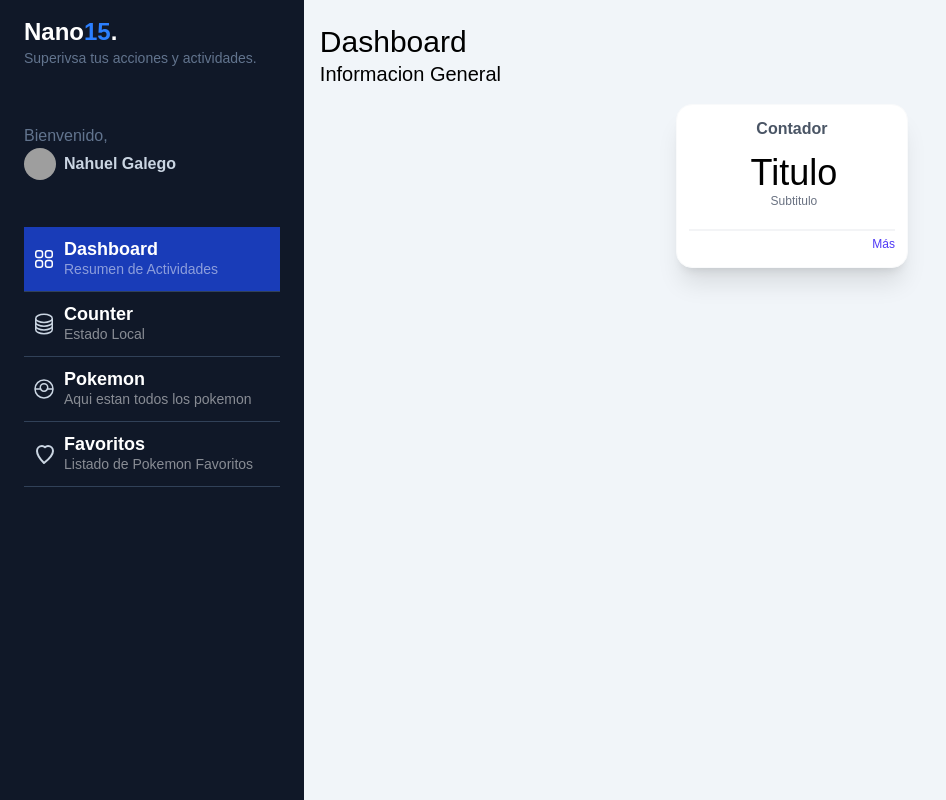
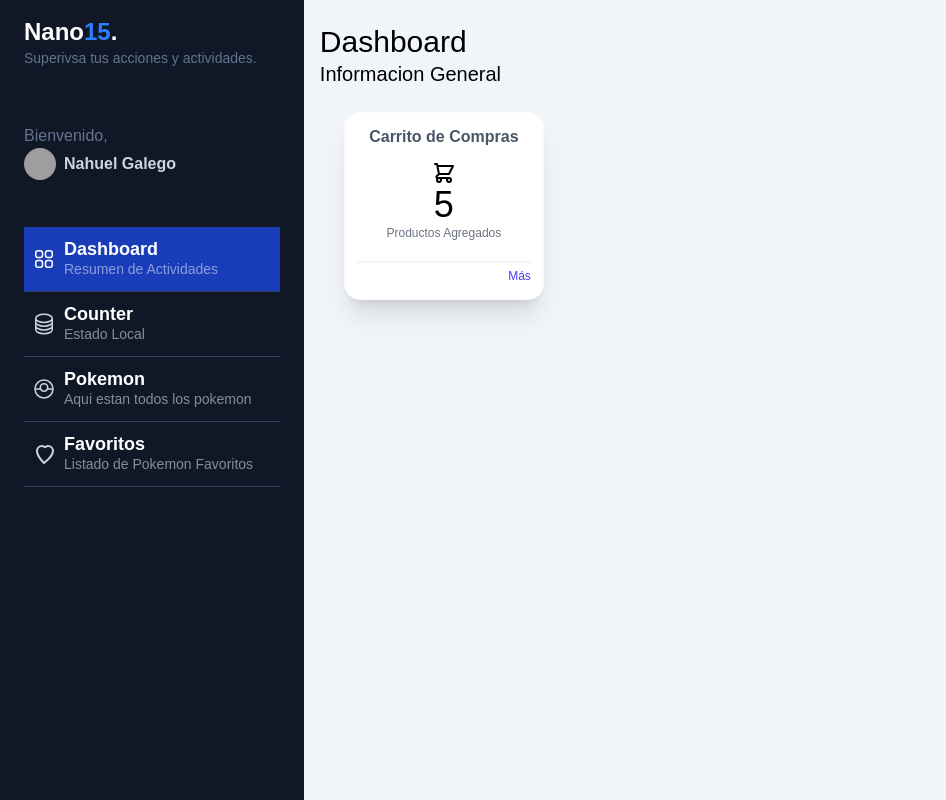
Before and after one commit to NGalegoORT/NextJS_Udemy, a Next.js app in the folder 02-my-dashboard/: page /dashboard/main in a window 1280 px wide. Shown: the whole page, without its empty margins (0-946 px from the left). Built offline with nearby package versions, Linux system fonts and the light colour scheme; grey boxes are pictures that could not be loaded.

Commit message:
Seccion 7: Clase 86 - Vinculacion Dashboard y Counter

```diff
--- a/02-my-dashboard/src/app/dashboard/layout.tsx
+++ b/02-my-dashboard/src/app/dashboard/layout.tsx
@@ -1,4 +1,4 @@
-import Sidebar from "../../components/Sidebar";
+import Sidebar from "../../components/sidebar/Sidebar";
 
 export default function DashboardLayout({ children }: { children: React.ReactNode; }) {
   return (
--- a/02-my-dashboard/src/app/dashboard/main/page.tsx
+++ b/02-my-dashboard/src/app/dashboard/main/page.tsx
@@ -1,4 +1,9 @@
-import { SimpleWidget } from "@/components/SimpleWidget"
+import WidgetsGrid from "@/components/dashboard/WidgetsGrid"
+
+export const metadata = {
+  title: 'Dashboard',
+  Description: 'SEO DESC NG'
+}
 
 const LandingPage = () => {
   return (
@@ -6,14 +11,7 @@ const LandingPage = () => {
       <div className="text-black p-2">
         <h1 className="mt-2 text-3xl">Dashboard</h1>
         <span className="text-xl">Informacion General</span>
-
-        <div className="flex felx-wrap p-2 item-center justify-center">
-        <SimpleWidget/>
-
-
-
-        </div>
-
+        <WidgetsGrid/>
       </div>
 
 
--- a/02-my-dashboard/src/app/not-found.tsx
+++ b/02-my-dashboard/src/app/not-found.tsx
@@ -1,5 +1,5 @@
 import Link from 'next/link'
-import Sidebar from '@/components/Sidebar'
+import Sidebar from '@/components/sidebar/Sidebar'
 
 export default function NotFound() {
   return (
--- a/02-my-dashboard/src/components/SimpleWidget.tsx
+++ /dev/null
@@ -1,29 +0,0 @@
-
-export const SimpleWidget = () => {
-  return (
-    <div className="bg-white shadow-xl p-3 sm:min-w-[25%] min-w-full  rounded-2xl border-1 border-gray-50 mx-2 m-2">
-      <div className="flex flex-col">
-        <div>
-          <h2 className="font-bold text-gray-600 text-center">Contador</h2>
-        </div>
-        <div className="my-3">
-          <div className="flex flex-row items-center justify-center space-x-1 ">
-            <div id="icon">
-              {/* Icono irá aquí */}
-              {/* <IoCafeOutline size={50} /> */}
-            </div>
-            <div id="temp" className="text-center">
-              <h4 className="text-4xl">Titulo</h4>
-              <p className="text-xs text-gray-500">Subtitulo</p>
-            </div>
-          </div>
-        </div>
-
-        <div className="w-full place-items-end text-right border-t-2 border-gray-100 mt-2">
-            <a href="#" className="text-indigo-600 text-xs font-medium">Más</a>
-        </div>
-
-      </div>
-    </div>
-  )
-}
--- /dev/null
+++ b/02-my-dashboard/src/components/dashboard/SimpleWidget.tsx
@@ -0,0 +1,55 @@
+import Link from "next/link";
+
+interface Props{
+  title: string;
+  subTitle?: string;
+  label?: string;
+  icon?: JSX.Element;
+  href?: string;
+}
+
+
+
+export const SimpleWidget = ({title, subTitle, label, icon, href}: Props) => {
+
+  return (
+    <div className="bg-white shadow-xl p-3 sm:min-w-[25%] min-w-full  rounded-2xl border-1 border-gray-50 mx-2 m-2">
+      <div className="flex flex-col">
+        {
+          label && (
+          <div>
+          <h2 className="font-bold text-gray-600 text-center">{label}</h2>
+          </div>
+          )
+        }
+
+        <div className="my-3">
+          <div className="flex flex-row items-center justify-center space-x-1 ">
+              {icon}
+            </div>
+            <div id="temp" className="text-center">
+              <h4 className="text-4xl">{title}</h4>
+              {
+                subTitle && (
+                <p className="text-xs text-gray-500">{subTitle}</p>
+                )
+              }
+
+
+          </div>
+        </div>
+
+        {
+          href && (
+          <div className="w-full place-items-end text-right border-t-2 border-gray-100 mt-2">
+          <Link href={href} className="text-indigo-600 text-xs font-medium">Más</Link>
+          </div>
+          )
+        }
+
+      </div>
+    </div>
+  )
+}
+
+export default SimpleWidget
--- /dev/null
+++ b/02-my-dashboard/src/components/dashboard/WidgetsGrid.tsx
@@ -0,0 +1,35 @@
+'use client'
+import { SimpleWidget } from "@/components/dashboard/SimpleWidget"
+import { useAppSelector } from "@/store"
+
+
+const WidgetsGrid = () => {
+
+  const isCart = useAppSelector(state => state.counter.count)
+  return (
+        <div className="grid grid-cols-1 sm:grid-cols-2 lg:grid-cols-3 xl:grid-cols-4 gap-4 p-4 w-full">
+            <SimpleWidget
+            subTitle="Productos Agregados"
+            title={`${isCart}`}
+            label="Carrito de Compras"
+            icon={  <svg
+                    xmlns="http://www.w3.org/2000/svg"
+                    viewBox="0 0 24 24"
+                    fill="none"
+                    stroke="currentColor"
+                    strokeWidth="2"
+                    className="w-6 h-6"
+                    >
+                    <path
+                      strokeLinecap="round"
+                      strokeLinejoin="round"
+                      d="M3 3h2l.4 2M7 13h10l4-8H5.4M7 13L5.4 5M7 13l-2.293 2.293c-.63.63-.184 1.707.707 1.707H17m0 0a2 2 0 100 4 2 2 0 000-4zm-8 2a2 2 0 11-4 0 2 2 0 014 0z"
+                    />
+                  </svg>}
+            href="/dashboard/counter"
+            />
+        </div>
+    )
+}
+
+export default WidgetsGrid
--- a/02-my-dashboard/src/components/index.tsx
+++ b/02-my-dashboard/src/components/index.tsx
@@ -1,2 +1,3 @@
-export {} from './Sidebar'
-export {} from './SimpleWidget'
+export {} from './sidebar/Sidebar'
+export {} from './dashboard/SimpleWidget'
+export {} from './dashboard/WidgetsGrid'
--- a/02-my-dashboard/src/components/Sidebar.tsx
+++ b/02-my-dashboard/src/components/sidebar/Sidebar.tsx
@@ -1,5 +1,5 @@
 import Image from 'next/image'
-import SideBarMenuItems from './SideBarMenuItems'
+import SideBarMenuItems from './SideBarMenuItems';
 import path from 'path';
 
 const menuItems = [
```
Also changed, not shown: 02-my-dashboard/src/components/sidebar/SideBarMenuItems.tsx (renamed from 02-my-dashboard/src/components/SideBarMenuItems.tsx).
